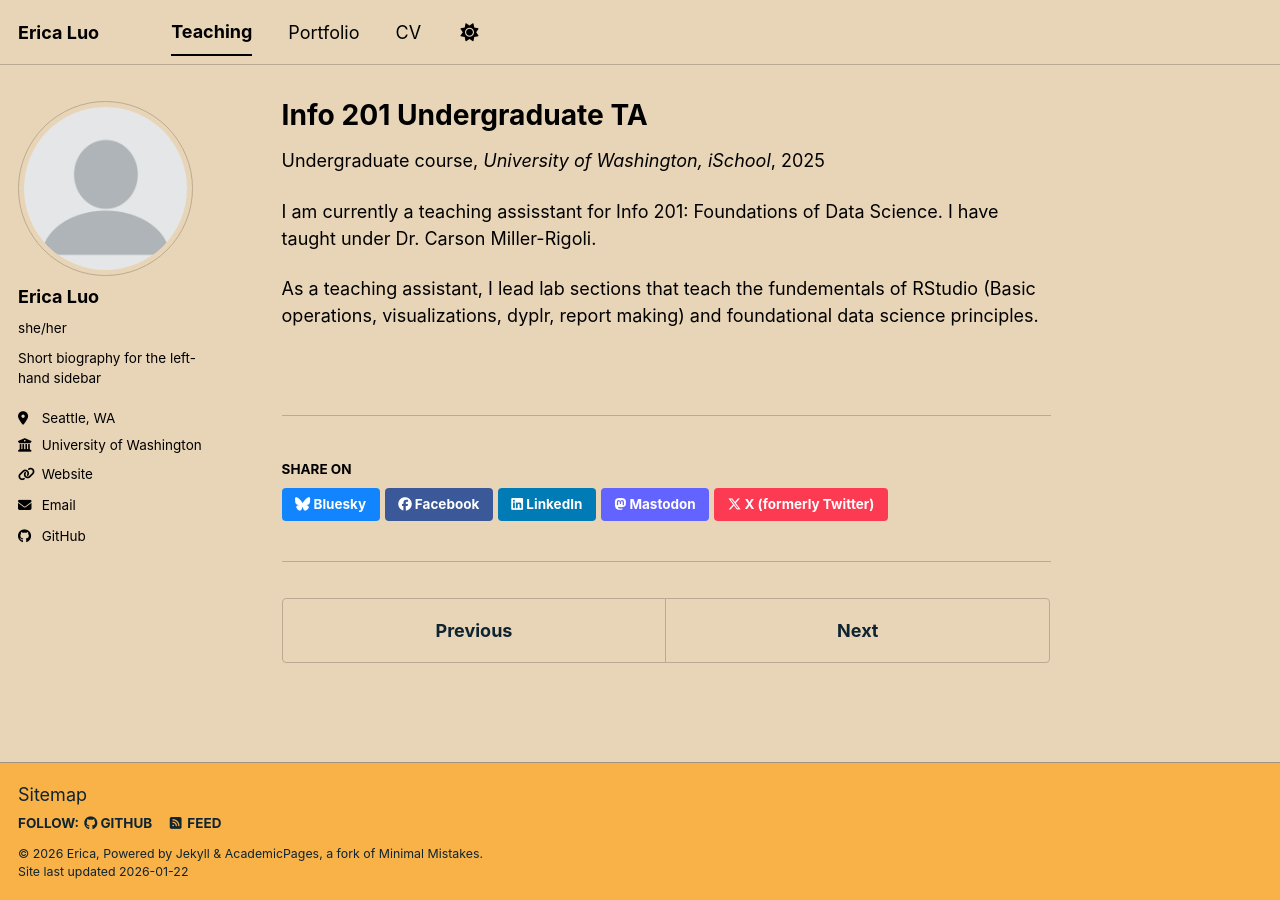
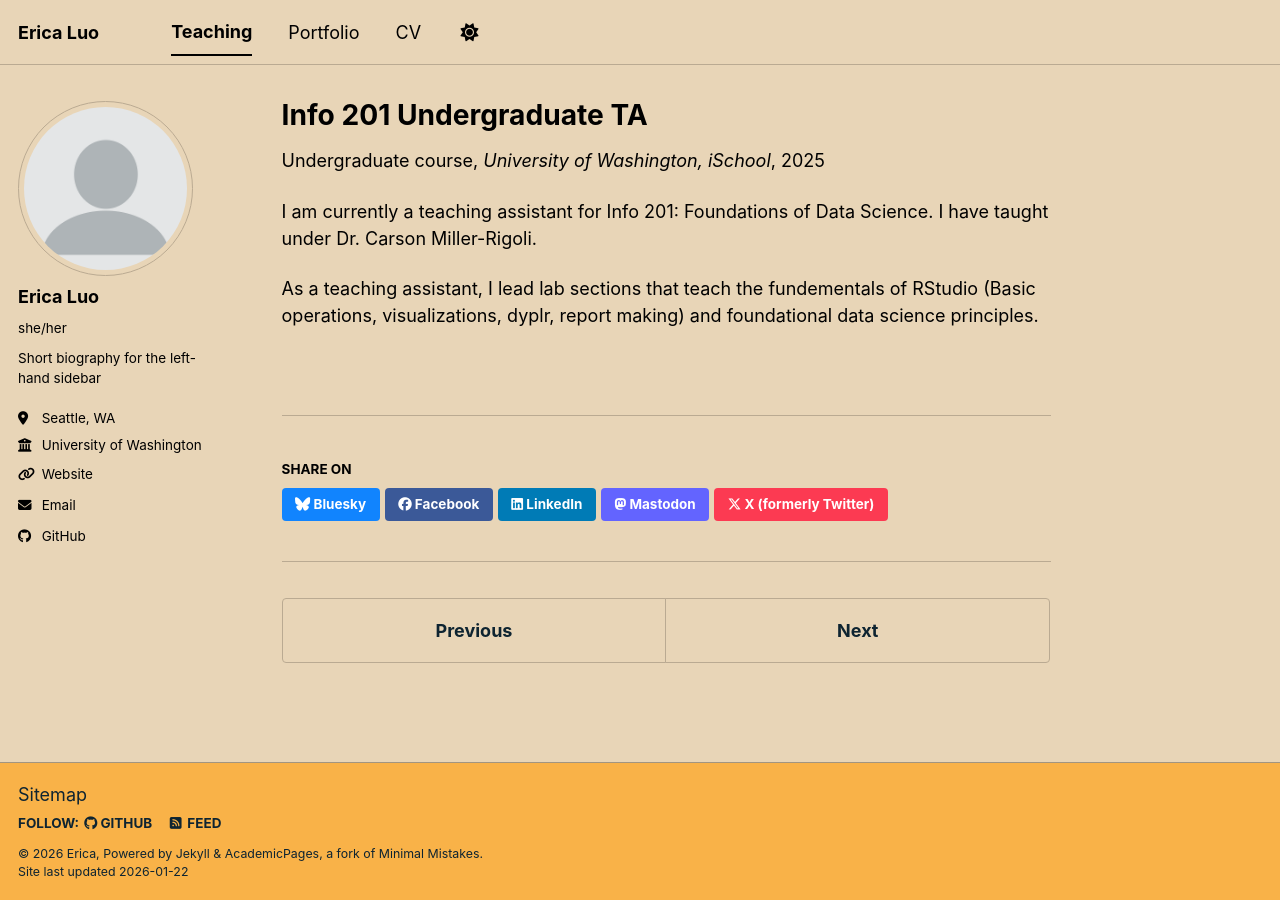
Before and after one commit to er-luo/er-luo.github.io, a Jekyll site: the page built from _teaching/2025-info201.md, in a window 1280 px wide. Built offline with Jekyll 4.4.1, drawn with Linux system fonts in a browser that asks for light colours; a script bundle is joined from its source files by our own code; library files that are not in the unit come from our copies.

```diff
--- a/_teaching/2025-info201.md
+++ b/_teaching/2025-info201.md
@@ -8,6 +8,6 @@
 location: "Seattle, WA, United States"
 ---
 
-I am currently a teaching assisstant for Info 201: Foundations of Data Science. I have taught under Dr. Carson Miller-Rigoli.
+I am currently a teaching assistant for Info 201: Foundations of Data Science. I have taught under Dr. Carson Miller-Rigoli.
 
 As a teaching assistant, I lead lab sections that teach the fundementals of RStudio (Basic operations, visualizations, dyplr, report making) and foundational data science principles.
```
Also changed, not shown: _data/cv.json (+9 -2 lines), _pages/about.md (+1 -1 lines), _pages/cv-json.md (+1 -1 lines), _teaching/2023-info103.md (+1 -1 lines).
